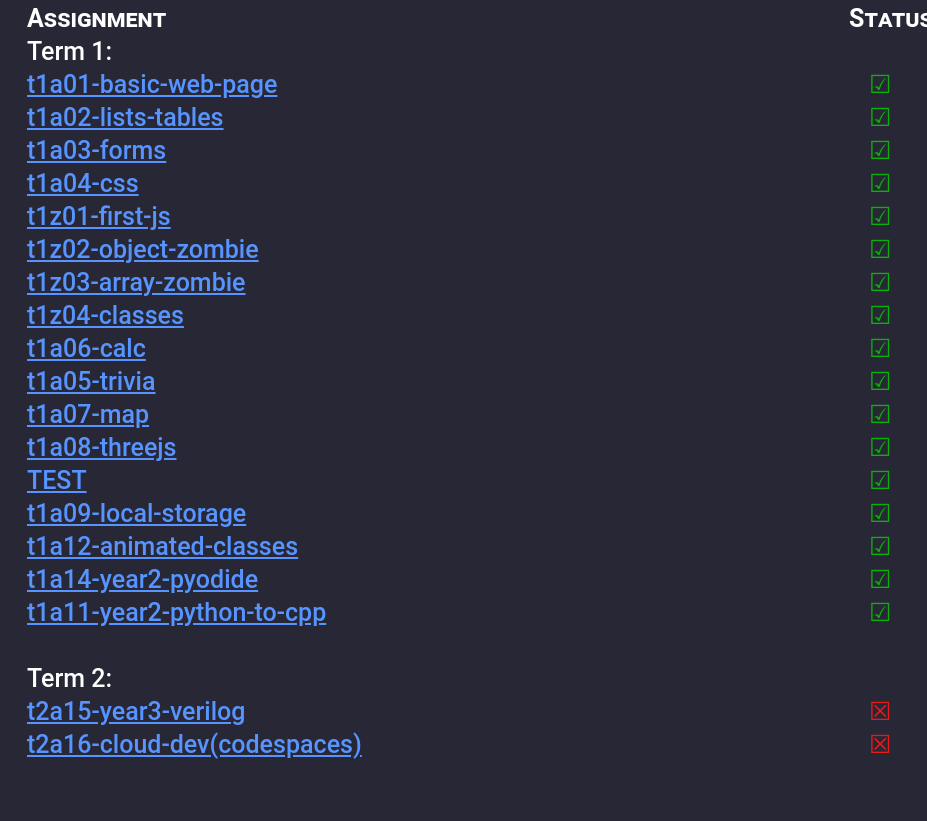
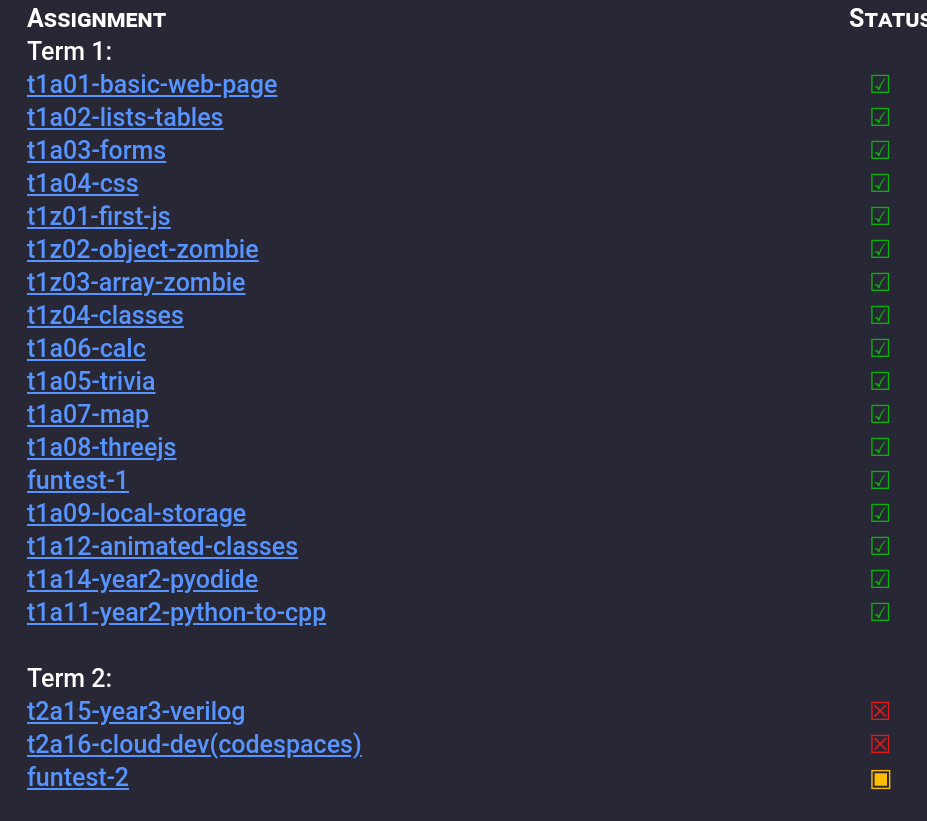
Before and after one commit to LukeMcRae7/GameDev12, a plain HTML site: page public/index.html in a window 1280 px wide. Shown: the part 300-1121 px from the top of the page, without its empty margins (0-927 px from the left). Before the commit the page ends 1088 px from the top, so only its background shows below. Drawn offline with Linux system fonts and the light colour scheme.

Commit message:
Update index.html

```diff
--- a/public/index.html
+++ b/public/index.html
@@ -114,7 +114,7 @@ font-size: 25px
                       <td><a href="threejs3/3dmodel.html">t1a08-threejs</a></td>
 <td><div title="Marked" style="color: rgb(11, 177, 11)">☑</div></td>
   </tr>
-                        <td><a href="digitaltest.html">TEST</a></td>
+                        <td><a href="digitaltest.html">funtest-1</a></td>
 <td><div title="Marked" style="color: rgb(11, 177, 11)">☑</div></td>
   </tr>
                           <td><a href="t1a09-year2-local-storage-luke.html">t1a09-local-storage</a></td>
@@ -143,6 +143,9 @@ font-size: 25px
                                     <td><a href="t2a16-codespaces-luke.html">t2a16-cloud-dev(codespaces)</a></td>
 <td><div title="Incomplete" style="color: rgb(233, 25, 25)">☒</div></td>
   </tr>
+                          <td><a href="digitaltest.html">funtest-2</a></td>
+<td><div title="Not Marked" style="color: rgb(255, 187, 0)">▣</div></td>
+  </tr>
   <tr>
 </tbody>
 </table>
```
